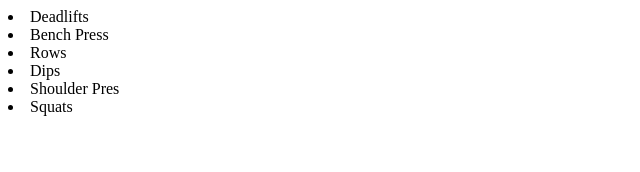
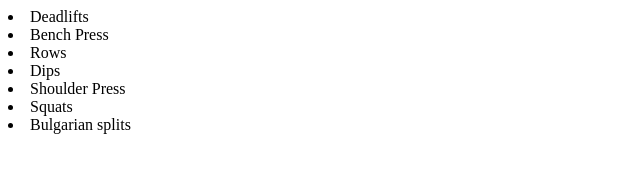
Before and after one commit to Yare2911/git_test_2, a plain HTML site: page index.html in a window 1280 px wide. Shown: the whole page, without its empty margins (0-640 px from the left). Drawn offline with Linux system fonts and the light colour scheme.

Commit message:
added new squat

```diff
--- a/index.html
+++ b/index.html
@@ -10,9 +10,9 @@
     <li>Bench Press</li>
     <li>Rows</li>
     <li>Dips</li>
-    <li>Shoulder Pres</li>
+    <li>Shoulder Press</li>
     <li>Squats</li>
-
+    <li>Bulgarian splits</li>
 
 
 </body>
```
